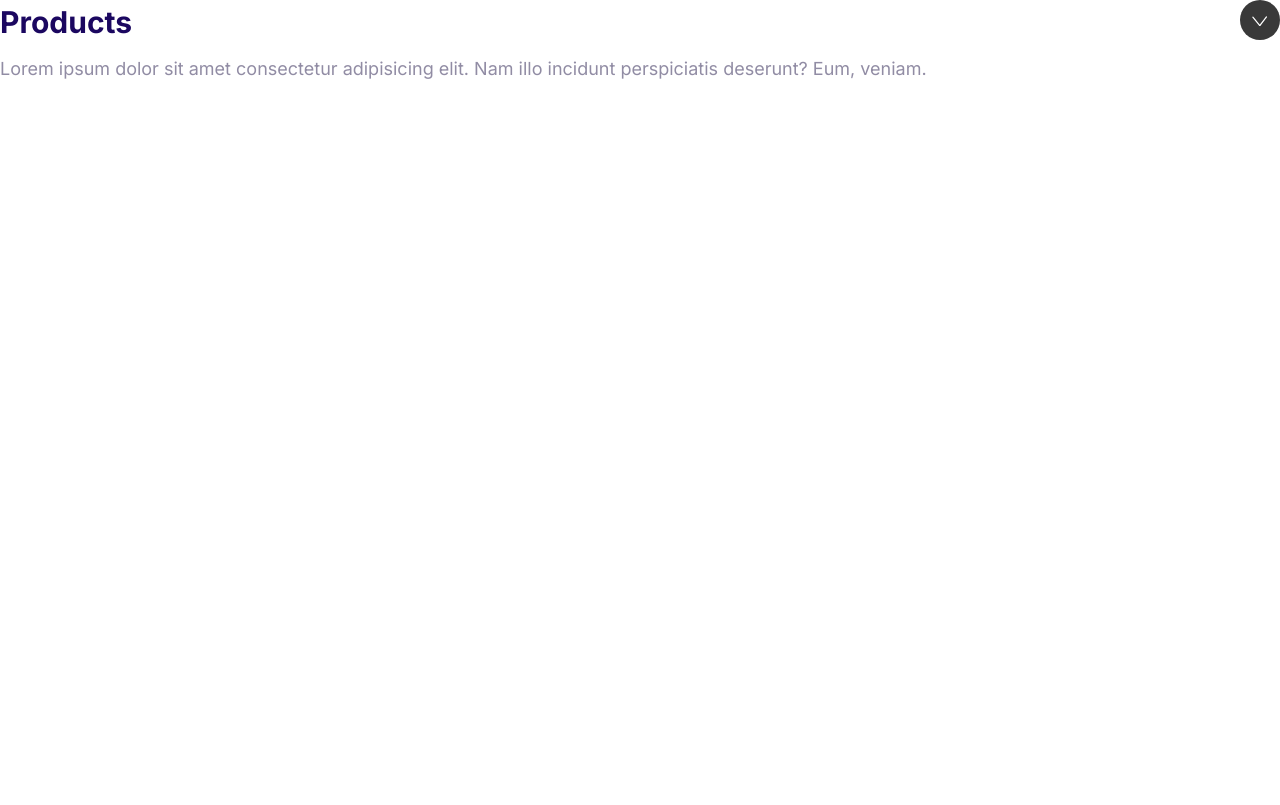
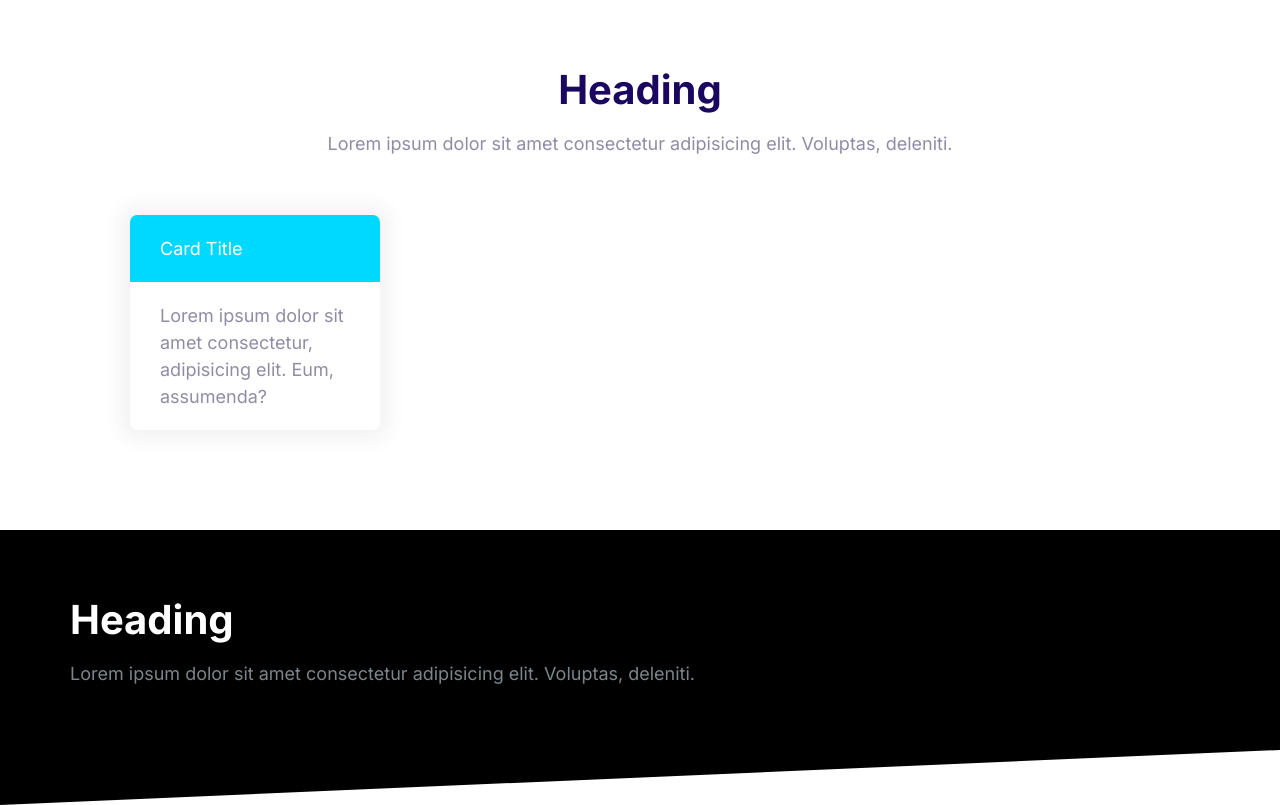
Before and after one commit to j-amiu/Moshiffy, a plain HTML site: page index.html in a window 1280 px wide. Drawn offline with Linux system fonts and the light colour scheme.

Commit message:
Build the blocks component.

```diff
--- a/css/styles.css
+++ b/css/styles.css
@@ -11,6 +11,10 @@
 
 *, *::after, *::before{
     box-sizing: border-box;
+}
+.container {
+    max-width: 1140px;
+    margin: 0 auto;
 }
 
     /* Typography */
@@ -29,24 +33,24 @@ body{
 
 h1,
 h2,
-h3{
+h3 {
     color: var(--color-headings);
     margin-bottom: 1rem;
 }
 
-h1{
+h1 {
     font-size: 7rem;
 }
 
-h2{
+h2 {
     font-size: 4rem;
 }
 
-h3{
+h3 {
     font-size: 3rem;
 }
 
-p{
+p {
     margin-top: 0;
 }
 
@@ -67,7 +71,7 @@ p{
 
    /* links */
 
-a{
+a {
     text-decoration: none;
 }
 
@@ -582,3 +586,37 @@ a{
     max-height: 100vh;
     opacity: 1;
 }
+
+/* Blocks */
+
+.block {
+    --padding-verical: 6rem;
+    padding: var(--padding-verical) 2rem;
+}
+
+.block__heading {
+    margin-top: 0;
+}
+
+.block--dark {
+    background: #000;
+    color: #7b858b;
+}
+
+.block--dark .block__heading {
+    color: #fff;
+}
+
+.block--skewed-right {
+    clip-path: polygon(0% 0%, 100% 0%, 100% 100%, 0% 80%);
+    padding-bottom: calc(var(--padding-verical) + 4rem);
+}
+
+.block--skewed-left {
+    clip-path: polygon(0% 0%, 100% 0%, 100% 80%, 0% 100%);
+    padding-bottom: calc(var(--padding-verical) + 4rem);
+}
+
+.block__header {
+    text-align: center;
+}
--- a/index.html
+++ b/index.html
@@ -15,18 +15,32 @@
     <link rel="stylesheet" href="css/styles.css" />
   </head>
   <body>
-    <div class="collapsible collapsible--expanded">
-      <header class="collapsible__header">
-        <h3 class="collapsible__heading">Products</h3>
-        <svg class="icon icon--white collapsible__chevron">
-          <use xlink:href="images/sprite.svg#chevron"></use>
-        </svg>
+    <section class="block container">
+      <header class="block__header">
+        <h2 class="block__heading">Heading</h2>
+        <p>
+          Lorem ipsum dolor sit amet consectetur adipisicing elit. Voluptas,
+          deleniti.
+        </p>
       </header>
-      <div class="collapsible__content">
-        Lorem ipsum dolor sit amet consectetur adipisicing elit. Nam illo
-        incidunt perspiciatis deserunt? Eum, veniam.
+      <div style="width: 30%; padding: 4rem">
+        <div class="card card--secondary">
+          <header class="card__header">Card Title</header>
+          <div class="card__body">
+            Lorem ipsum dolor sit amet consectetur, adipisicing elit. Eum,
+            assumenda?
+          </div>
+        </div>
       </div>
-    </div>
-    <script src="js/main.js"></script>
+    </section>
+    <section class="block block--dark block--skewed-left">
+      <div class="container">
+        <h2 class="block__heading">Heading</h2>
+        <p>
+          Lorem ipsum dolor sit amet consectetur adipisicing elit. Voluptas,
+          deleniti.
+        </p>
+      </div>
+    </section>
   </body>
 </html>
```
Also changed, not shown: components/blocks.html (added, +27 -0 lines), components/card.html (added, +8 -0 lines).
